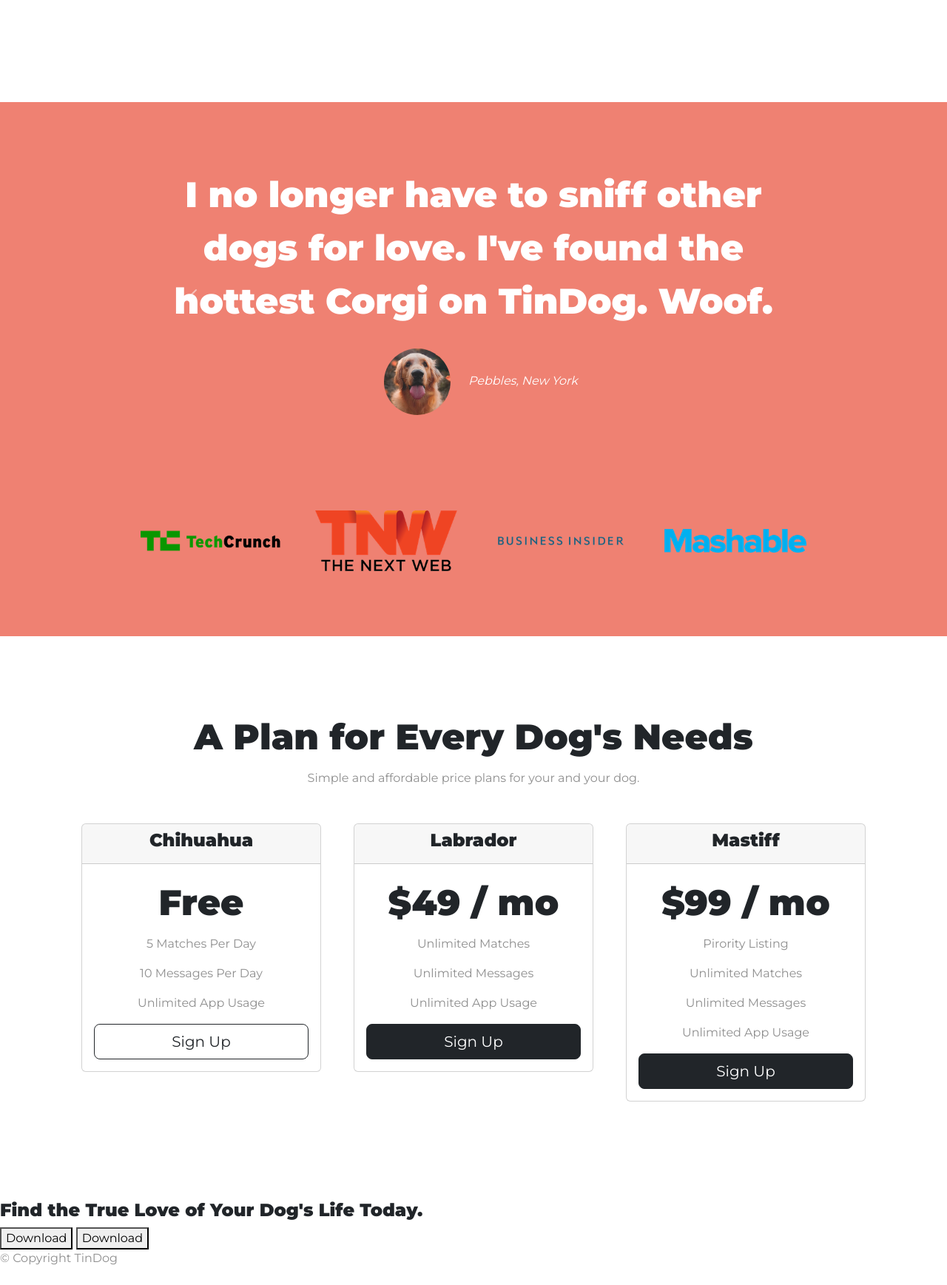
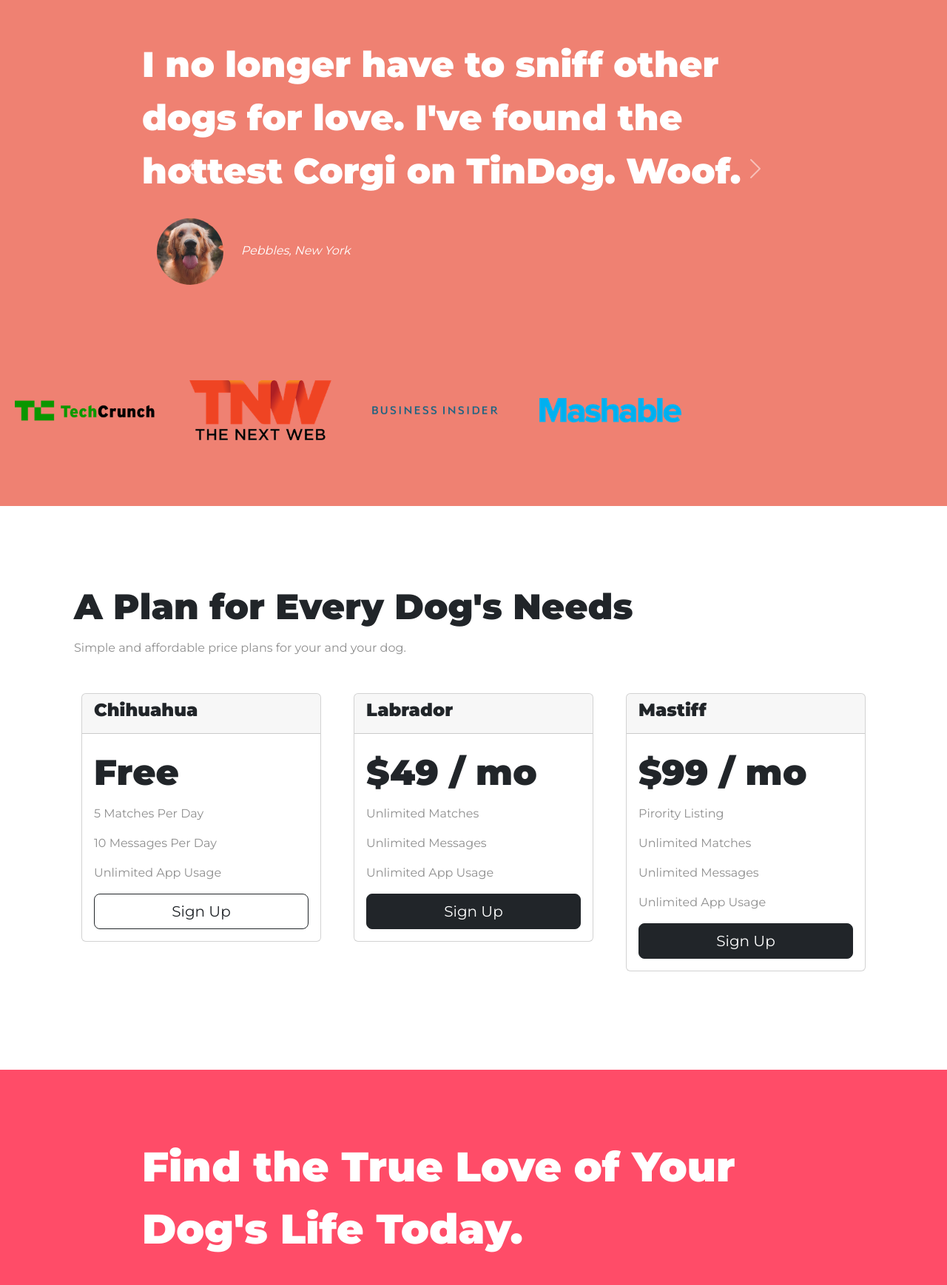
Before and after one commit to aprzhang/tindog, a plain HTML site: page index.html in a window 1280 px wide. Shown: the part 1060-2797 px from the top of the page at 74% size. Drawn offline with nearby package versions, Linux system fonts and the light colour scheme.

Commit message:
"sorta refactoring"1

```diff
--- a/css/styles.css
+++ b/css/styles.css
@@ -1,6 +1,36 @@
 body {
   font-family: 'Montserrat';
 }
+
+h1, h2, h3, h4, h5, h6 {
+font-family: Montserrat;
+  font-weight: 900;
+}
+
+
+h2 {
+
+  font-size: 3rem;
+  line-height: 1.5;
+}
+
+h3 {
+  font-size: 1.5rem;
+}
+
+p {
+  color: #8f8f8f;
+}
+
+/* Headings */
+
+.bigheading {
+  font-family: 'Montserrat'serif;
+  font-size: 3.5rem;
+  line-height: 1.5;
+  font-weight: 900;
+}
+
 
 #title {
   background-color: #ff4c68;
@@ -12,29 +42,7 @@ body {
   padding: 3% 15% 3% 15%;
 }
 
-h1 {
-    font-family: 'Montserrat'serif;
-    font-size: 3.5rem;
-    line-height: 1.5;
-    font-weight: 900;
-}
 
-
-h2 {
-  font-family: Montserrat;
-  font-size: 3rem;
-  line-height: 1.5;
-  font-weight: 700;
-}
-h3 {
-  font-family: "Montserrat";
-font-weight: bold;
-  font-size: 1.5rem;
-}
-
-p {
-  color: #8f8f8f;
-}
 /* Navbar */
 .navbar-brand {
   font-size: 2.5rem;
@@ -68,9 +76,9 @@ p {
 /* Title Image */
 
 .titleimg {
- width: 60%;
+ width: 18%;
  transform: rotate(25deg);
- position: relative;
+ position: absolute;
 }
 
 /* Features */
@@ -82,7 +90,7 @@ z-index: 1;
 }
 
 .featurebox {
-    text-align: center;
+
   padding: 5% 0;
 }
 
@@ -90,12 +98,12 @@ z-index: 1;
   padding: 0 15%;
 }
 
-.fa-solid {
+.fa-4x {
   color: #ef8172;
 padding-bottom: 5%
 }
 
-.fa-solid:hover{
+.fa-4x:hover{
   color: #ff4c68;
 }
 
@@ -105,7 +113,7 @@ padding-bottom: 5%
 
 #testimonials {
   padding: 7% 15%;
-  text-align: center;
+
   background-color: #ef8172;
   color: #fff;
 }
@@ -121,7 +129,6 @@ padding-bottom: 5%
 /* press section  */
 #press {
   background-color: #ef8172;
-  text-align: center;
   padding-bottom: 3%;
 }
 
@@ -134,9 +141,29 @@ padding-bottom: 5%
 
 #pricing {
   padding: 100px;
-  text-align: center;
 }
 
 .pricing-column {
   padding: 3% 2%;
 }
+
+
+
+
+/* Call to Action */
+
+#cta {
+  background-color: #ff4c68;
+  padding: 7% 15%;
+  color: white;>:)
+}
+
+
+
+#footer {
+  padding: 7% 15%;
+}
+
+.footericons {
+  padding: 10px;
+}
--- a/index.html
+++ b/index.html
@@ -52,7 +52,7 @@
       <div class="row">
 
         <div class="col-lg-6">
-          <h1>Meet new and interesting dogs nearby.</h1>
+          <h1 class="bigheading">Meet new and interesting dogs nearby.</h1>
           <button type="button" class="btn btn-dark btn-lg download-button"><i class="fab fa-apple"></i> Download</button>
           <button type="button" class="btn btn-outline-light btn-lg download-button"><i class="fab fa-google-play"></i> Download</button>
 
@@ -268,9 +268,10 @@
 
   <section id="cta">
 
-    <h3>Find the True Love of Your Dog's Life Today.</h3>
-    <button type="button">Download</button>
-    <button type="button">Download</button>
+    <h3 class="bigheading">Find the True Love of Your Dog's Life Today.</h3>
+    <button type="button" class="btn btn-dark btn-lg download-button"><i class="fab fa-apple"></i> Download</button>
+    <button type="button" class="btn btn-light btn-lg download-button"><i class="fab fa-google-play"></i> Download</button>
+
 
   </section>
 
@@ -279,7 +280,11 @@
 
   <footer id="footer">
 
-    <p>© Copyright TinDog</p>
+<p><i class="fa-brands fa-twitter footericons"></i>
+<i class="fa-brands fa-facebook-f footericons"></i>
+<i class="fa-brands fa-instagram footericons"></i>
+<i class="fa-solid fa-envelope footericons"></i></p>
+    <p>© Copyright 2022 TinDog</p>
 
   </footer>
 
```
